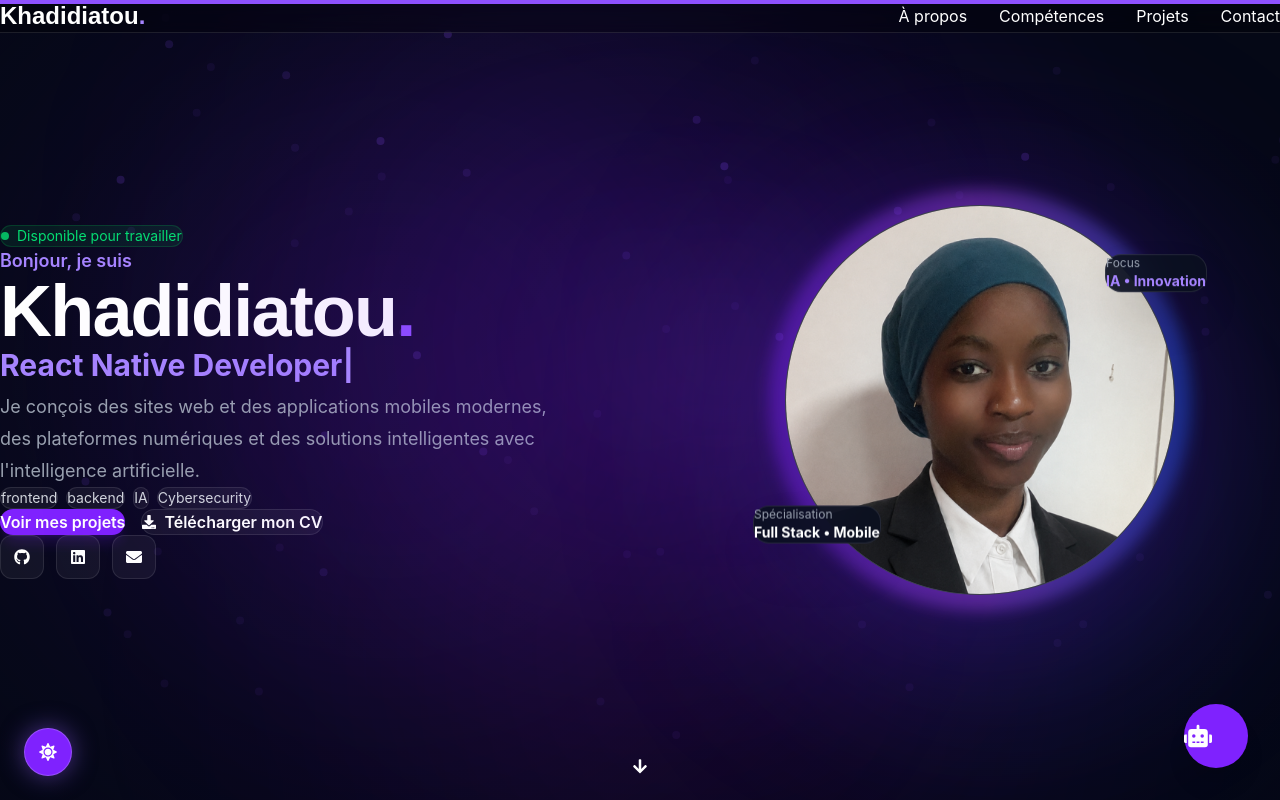
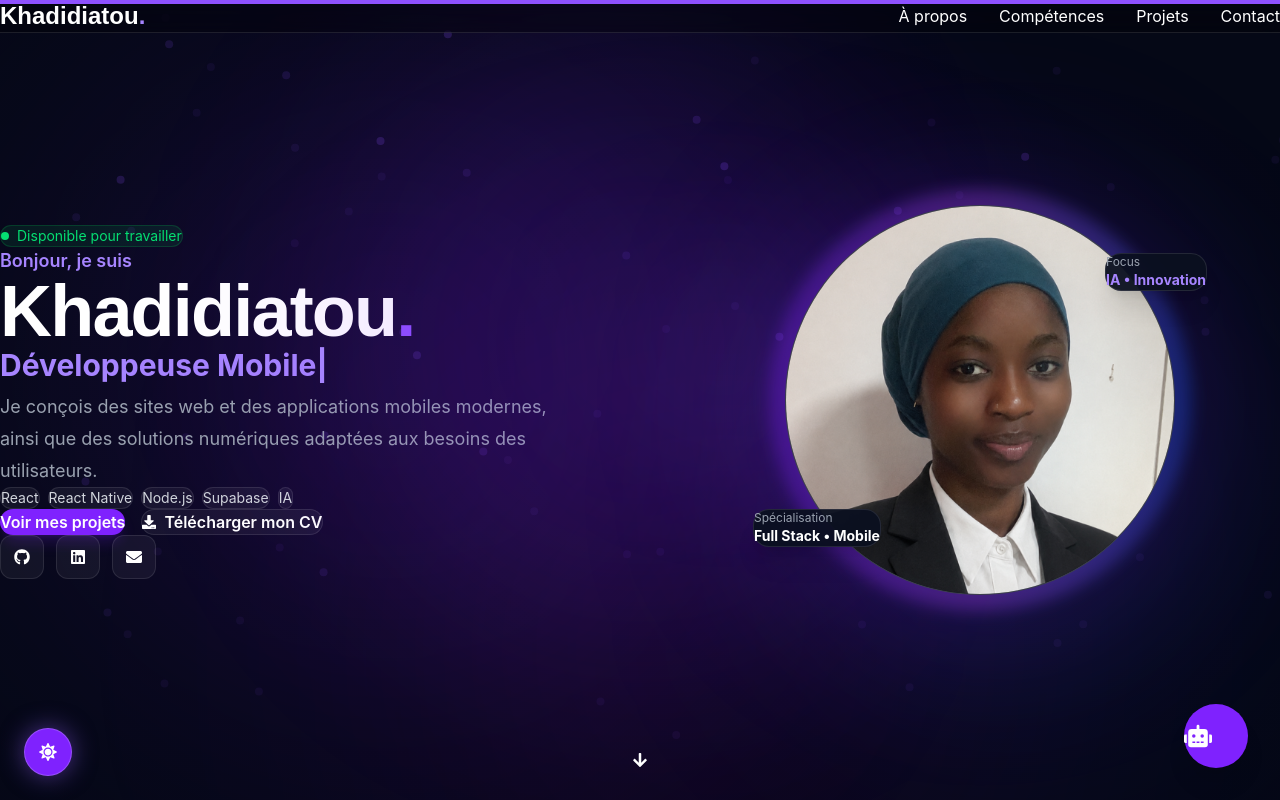
Before and after one commit to khadijandiayeeeh-cpu/portfolio, a React app: page / in a window 1280 px wide. Shown: the top 800 px of the page. Built offline with nearby package versions, Linux system fonts and the light colour scheme; the HTML template or start-up script is replaced by a standard one.

Commit message:
mise a jour du portfolio

```diff
--- a/src/components/sections/Hero.tsx
+++ b/src/components/sections/Hero.tsx
@@ -29,7 +29,9 @@ export default function Hero() {
       "
     >
 
-      {/* BACKGROUND GLOW */}
+      {/* =========================
+          BACKGROUND GLOW
+      ========================== */}
 
       <div
         className="
@@ -44,26 +46,39 @@ export default function Hero() {
           sm:h-[450px]
           lg:w-[600px]
           lg:h-[600px]
-          bg-violet-600/20
-          blur-[100px]
-          sm:blur-[140px]
+          bg-violet-600/15
+          blur-[90px]
+          sm:blur-[110px]
           rounded-full
         "
       />
 
       <div className="max-w-7xl mx-auto w-full">
 
-        <div className="grid lg:grid-cols-2 gap-14 lg:gap-20 items-center">
+        <div
+          className="
+            grid
+            lg:grid-cols-2
+            gap-14
+            lg:gap-20
+            items-center
+          "
+        >
 
-          {/* ================================================= */}
-          {/* TEXTE */}
-          {/* ================================================= */}
+          {/* =========================
+              TEXTE
+          ========================== */}
 
           <motion.div
-            initial={{ opacity: 0, x: -40 }}
-            animate={{ opacity: 1, x: 0 }}
-            transition={{ duration: 0.8 }}
-            className="text-center lg:text-left order-2 lg:order-1"
+            initial={{ opacity: 0, y: 25 }}
+            animate={{ opacity: 1, y: 0 }}
+            transition={{ duration: 0.6 }}
+            className="
+              text-center
+              lg:text-left
+              order-2
+              lg:order-1
+            "
           >
 
             {/* DISPONIBILITÉ */}
@@ -84,11 +99,9 @@ export default function Hero() {
                 mb-6
               "
             >
-
-              <span className="w-2 h-2 rounded-full bg-green-400 animate-pulse" />
+              <span className="w-2 h-2 rounded-full bg-green-400" />
 
               Disponible pour travailler
-
             </div>
 
 
@@ -117,20 +130,20 @@ export default function Hero() {
             </h1>
 
 
-            {/* ANIMATION */}
+            {/* ANIMATION TEXTE */}
 
             <div className="mt-5 min-h-[44px]">
 
               <TypeAnimation
                 sequence={[
                   "Développeuse Full Stack",
-                  2000,
-                  "React Native Developer",
-                  2000,
-                  "Passionnée d'IA",
-                  2000,
-                  "Passionnée de Cybersécurité",
-                  2000,
+                  2200,
+                  "Développeuse Mobile",
+                  2200,
+                  "Passionnée par l'IA",
+                  2200,
+                  "Passionnée par la cybersécurité",
+                  2200,
                 ]}
                 repeat={Infinity}
                 speed={45}
@@ -161,9 +174,9 @@ export default function Hero() {
                 lg:mx-0
               "
             >
-              Je conçois des sites web et des applications mobiles modernes,
-              des plateformes numériques et des solutions intelligentes
-              avec l'intelligence artificielle.
+              Je conçois des sites web et des applications mobiles
+              modernes, ainsi que des solutions numériques adaptées
+              aux besoins des utilisateurs.
             </p>
 
 
@@ -181,10 +194,11 @@ export default function Hero() {
             >
 
               {[
-                "frontend",
-                "backend",
+                "React",
+                "React Native",
+                "Node.js",
+                "Supabase",
                 "IA",
-                "Cybersecurity",
               ].map((tech) => (
 
                 <span
@@ -238,10 +252,12 @@ export default function Hero() {
                   rounded-2xl
                   bg-violet-600
                   hover:bg-violet-500
-                  transition
+                  transition-all
+                  duration-300
                   font-semibold
                   shadow-lg
                   shadow-violet-600/20
+                  hover:-translate-y-1
                 "
               >
                 Voir mes projets
@@ -265,11 +281,14 @@ export default function Hero() {
                   border
                   border-white/10
                   hover:bg-white/10
-                  transition
+                  transition-all
+                  duration-300
                   font-semibold
+                  hover:-translate-y-1
                 "
               >
                 <FaDownload size={14} />
+
                 Télécharger mon CV
               </a>
 
@@ -290,6 +309,8 @@ export default function Hero() {
 
               <a
                 href="https://github.com/khadijandiayeeeh-cpu"
+                target="_blank"
+                rel="noopener noreferrer"
                 aria-label="GitHub"
                 className="
                   w-11
@@ -303,7 +324,8 @@ export default function Hero() {
                   justify-center
                   hover:bg-violet-600
                   hover:border-violet-500
-                  transition
+                  transition-all
+                  duration-300
                 "
               >
                 <FaGithub />
@@ -312,6 +334,8 @@ export default function Hero() {
 
               <a
                 href="https://www.linkedin.com/in/khadidiatou-ndiaye-329a70374/"
+                target="_blank"
+                rel="noopener noreferrer"
                 aria-label="LinkedIn"
                 className="
                   w-11
@@ -325,7 +349,8 @@ export default function Hero() {
                   justify-center
                   hover:bg-violet-600
                   hover:border-violet-500
-                  transition
+                  transition-all
+                  duration-300
                 "
               >
                 <FaLinkedin />
@@ -333,7 +358,7 @@ export default function Hero() {
 
 
               <a
-                href="khadijandiayeeeh@gmail.com"
+                href="mailto:khadijandiayeeeh@gmail.com"
                 aria-label="Email"
                 className="
                   w-11
@@ -347,7 +372,8 @@ export default function Hero() {
                   justify-center
                   hover:bg-violet-600
                   hover:border-violet-500
-                  transition
+                  transition-all
+                  duration-300
                 "
               >
                 <FaEnvelope />
@@ -358,14 +384,14 @@ export default function Hero() {
           </motion.div>
 
 
-          {/* ================================================= */}
-          {/* PHOTO */}
-          {/* ================================================= */}
+          {/* =========================
+              PHOTO
+          ========================== */}
 
           <motion.div
-            initial={{ opacity: 0, scale: 0.8 }}
+            initial={{ opacity: 0, scale: 0.92 }}
             animate={{ opacity: 1, scale: 1 }}
-            transition={{ duration: 1 }}
+            transition={{ duration: 0.7 }}
             className="
               relative
               flex
@@ -375,7 +401,7 @@ export default function Hero() {
             "
           >
 
-            {/* GLOW */}
+            {/* GLOW PRINCIPAL */}
 
             <div
               className="
@@ -384,19 +410,21 @@ export default function Hero() {
                 h-56
                 sm:w-72
                 sm:h-72
-                lg:w-[420px]
-                lg:h-[420px]
+                lg:w-[400px]
+                lg:h-[400px]
                 rounded-full
-                bg-violet-600/30
-                blur-[80px]
-                sm:blur-[110px]
+                bg-violet-600/25
+                blur-[70px]
+                sm:blur-[90px]
               "
             />
 
 
-            {/* PHOTO CONTAINER */}
+            {/* PHOTO */}
 
             <div className="relative">
+
+              {/* Halo autour de la photo */}
 
               <div
                 className="
@@ -409,7 +437,7 @@ export default function Hero() {
                   via-purple-500
                   to-blue-600
                   blur
-                  opacity-40
+                  opacity-30
                 "
               />
 
@@ -435,7 +463,9 @@ export default function Hero() {
 
                 <img
                   src={profile}
-                  alt="Khadidiatou"
+                  alt="Khadidiatou - Développeuse Full Stack"
+                  loading="eager"
+                  decoding="async"
                   className="
                     w-full
                     h-full
@@ -448,12 +478,7 @@ export default function Hero() {
 
               {/* BADGE 1 */}
 
-              <motion.div
-                animate={{ y: [0, -8, 0] }}
-                transition={{
-                  duration: 3,
-                  repeat: Infinity,
-                }}
+              <div
                 className="
                   absolute
                   -left-3
@@ -464,14 +489,14 @@ export default function Hero() {
                   sm:px-5
                   py-3
                   rounded-2xl
-                  bg-[#0b1020]/90
-                  backdrop-blur-xl
+                  bg-[#0b1020]/95
                   border
                   border-white/10
-                  shadow-2xl
+                  shadow-xl
                 "
               >
-              <p className="text-[10px] sm:text-xs text-gray-400">
+
+                <p className="text-[10px] sm:text-xs text-gray-400">
                   Spécialisation
                 </p>
 
@@ -479,17 +504,12 @@ export default function Hero() {
                   Full Stack • Mobile
                 </p>
 
-              </motion.div>
+              </div>
 
 
               {/* BADGE 2 */}
 
-              <motion.div
-                animate={{ y: [0, 8, 0] }}
-                transition={{
-                  duration: 3.5,
-                  repeat: Infinity,
-                }}
+              <div
                 className="
                   absolute
                   -right-3
@@ -500,11 +520,10 @@ export default function Hero() {
                   sm:px-5
                   py-3
                   rounded-2xl
-                  bg-[#0b1020]/90
-                  backdrop-blur-xl
+                  bg-[#0b1020]/95
                   border
                   border-white/10
-                  shadow-2xl
+                  shadow-xl
                 "
               >
 
@@ -516,7 +535,7 @@ export default function Hero() {
                   IA • Innovation
                 </p>
 
-              </motion.div>
+              </div>
 
             </div>
 
@@ -525,45 +544,12 @@ export default function Hero() {
         </div>
 
 
-        {/* ================================================= */}
-        {/* STATISTIQUES */}
-        {/* ================================================= */}
+        {/* =========================
+            SCROLL
+        ========================== */}
 
-        <motion.div
-          initial={{ opacity: 0, y: 30 }}
-          animate={{ opacity: 1, y: 0 }}
-          transition={{
-            duration: 0.8,
-            delay: 0.5,
-          }}
-          className="
-            grid
-            grid-cols-3
-            max-w-xl
-            mx-auto
-            lg:mx-0
-            lg:max-w-2xl
-            gap-3
-            sm:gap-6
-            mt-14
-            lg:mt-16
-            text-center
-          "
-        >
-
-
-        </motion.div>
-
-
-        {/* SCROLL */}
-
-        <motion.a
+        <a
           href="#about"
-          animate={{ y: [0, 8, 0] }}
-          transition={{
-            duration: 1.5,
-            repeat: Infinity,
-          }}
           className="
             hidden
             lg:flex
@@ -574,12 +560,13 @@ export default function Hero() {
             text-gray-500
             items-center
             justify-center
+            transition
+            hover:text-violet-400
           "
+          aria-label="Descendre vers À propos"
         >
-
           <FaArrowDown />
-
-        </motion.a>
+        </a>
 
       </div>
 
```
